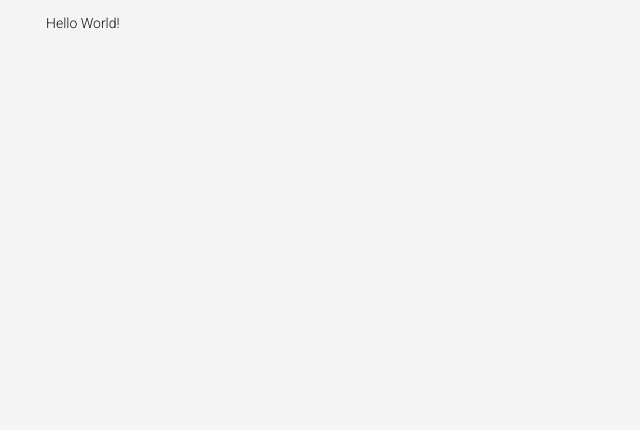
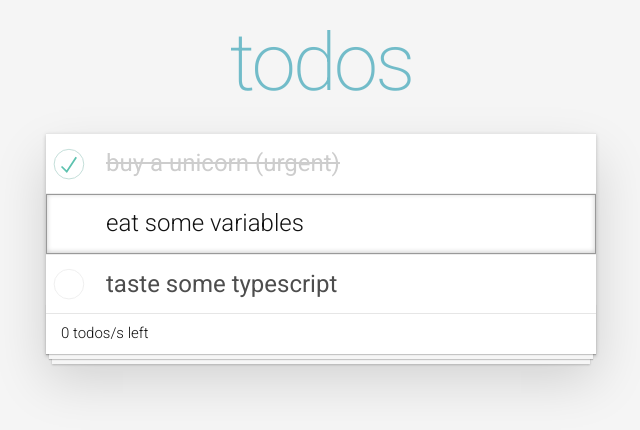
Before and after one commit to TMFLGR/ng-workshop-project, an Angular app: page / in a window 1280 px wide. Shown: the top 430 px of the page, without its empty margins (319-959 px from the left). Built offline with nearby package versions, Linux system fonts and the light colour scheme.

Commit message:
01-first-component

```diff
--- a/src/app/app.component.html
+++ b/src/app/app.component.html
@@ -1 +1,3 @@
-<p>Hello World!</p>
+<div class="wrapper">
+    <app-todos></app-todos>
+</div>
--- a/src/app/app.module.ts
+++ b/src/app/app.module.ts
@@ -3,10 +3,14 @@ import { NgModule } from '@angular/core';
 
 import { AppRoutingModule } from './app-routing.module';
 import { AppComponent } from './app.component';
+import { TodosComponent } from './todos/todos.component';
+import { TodoListComponent } from './todo-list/todo-list.component';
 
 @NgModule({
   declarations: [
-    AppComponent
+    AppComponent,
+    TodosComponent,
+    TodoListComponent
   ],
   imports: [
     BrowserModule,
--- /dev/null
+++ b/src/app/todo-list/todo-list.component.html
@@ -0,0 +1,31 @@
+<div class="list-component">
+    <ul class="list">
+        <li class="complete">
+            <div class="item">
+                <input class="done-button" type="checkbox" checked>
+                <span>buy a unicorn (urgent)</span>
+                <button class="delete-button"></button>
+            </div>
+            <input class="edit" value="buy a unicorn (urgent)">
+        </li>
+        <li class="editing">
+            <div class="item">
+                <input class="done-button" type="checkbox">
+                <span>eat some variables</span>
+                <button class="delete-button"></button>
+            </div>
+            <input class="edit" value="eat some variables">
+        </li>
+        <li>
+            <div class="item">
+                <input class="done-button" type="checkbox">
+                <span>taste some typescript</span>
+                <button class="delete-button"></button>
+            </div>
+            <input class="edit" value="taste some typescript">
+        </li>
+    </ul>
+</div>
+<div class="footer">
+    <span class="todo-count">0 todos/s left</span>
+</div>
--- /dev/null
+++ b/src/app/todo-list/todo-list.component.ts
@@ -0,0 +1,15 @@
+import { Component, OnInit } from '@angular/core';
+
+@Component({
+  selector: 'app-todo-list',
+  templateUrl: './todo-list.component.html',
+  styleUrls: ['./todo-list.component.css']
+})
+export class TodoListComponent implements OnInit {
+
+  constructor() { }
+
+  ngOnInit() {
+  }
+
+}
--- /dev/null
+++ b/src/app/todos/todos.component.html
@@ -0,0 +1,4 @@
+<h1>todos</h1>
+<div class="todolist">
+    <app-todo-list></app-todo-list>
+</div>
--- /dev/null
+++ b/src/app/todos/todos.component.ts
@@ -0,0 +1,15 @@
+import { Component, OnInit } from '@angular/core';
+
+@Component({
+  selector: 'app-todos',
+  templateUrl: './todos.component.html',
+  styleUrls: ['./todos.component.css']
+})
+export class TodosComponent implements OnInit {
+
+  constructor() { }
+
+  ngOnInit() {
+  }
+
+}
```
Also changed, not shown: src/app/todo-list/todo-list.component.css (added), src/app/todos/todos.component.css (added), 2 other files (tests, documents, lock files or other folders).
